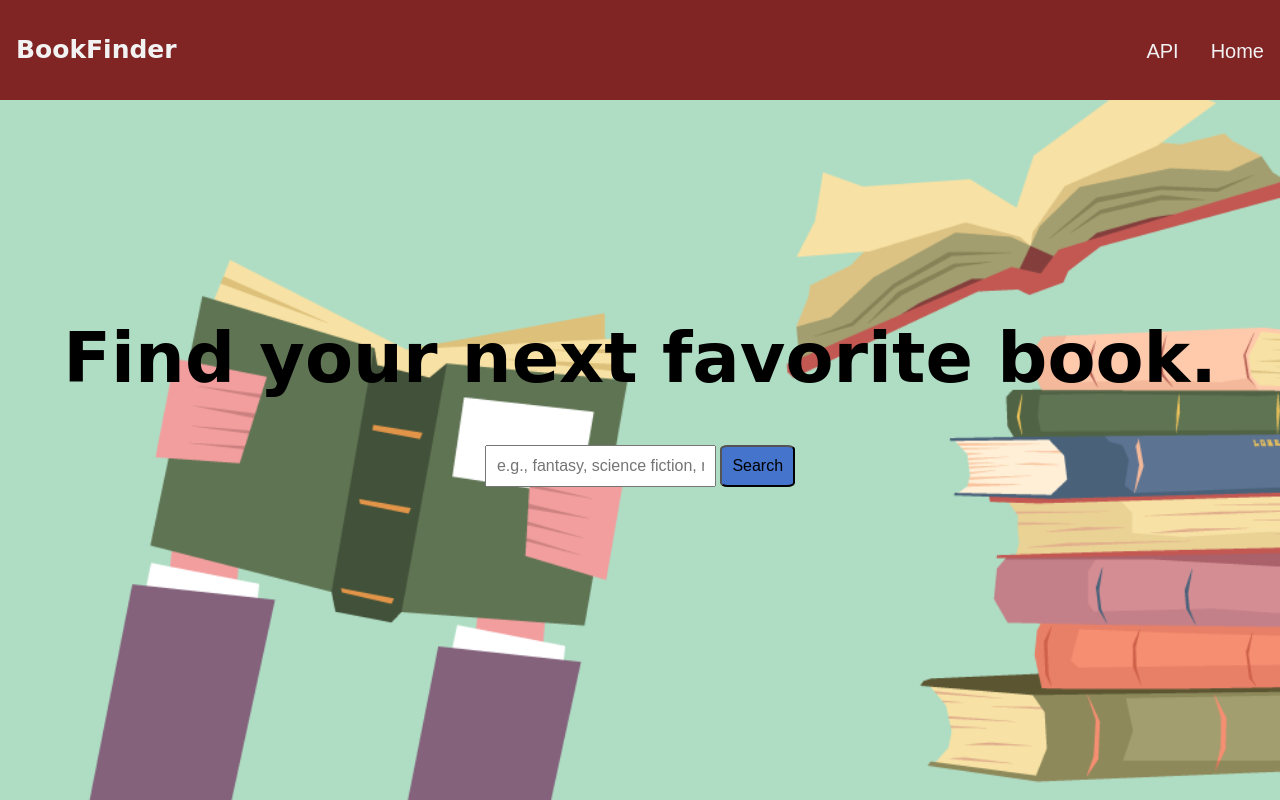
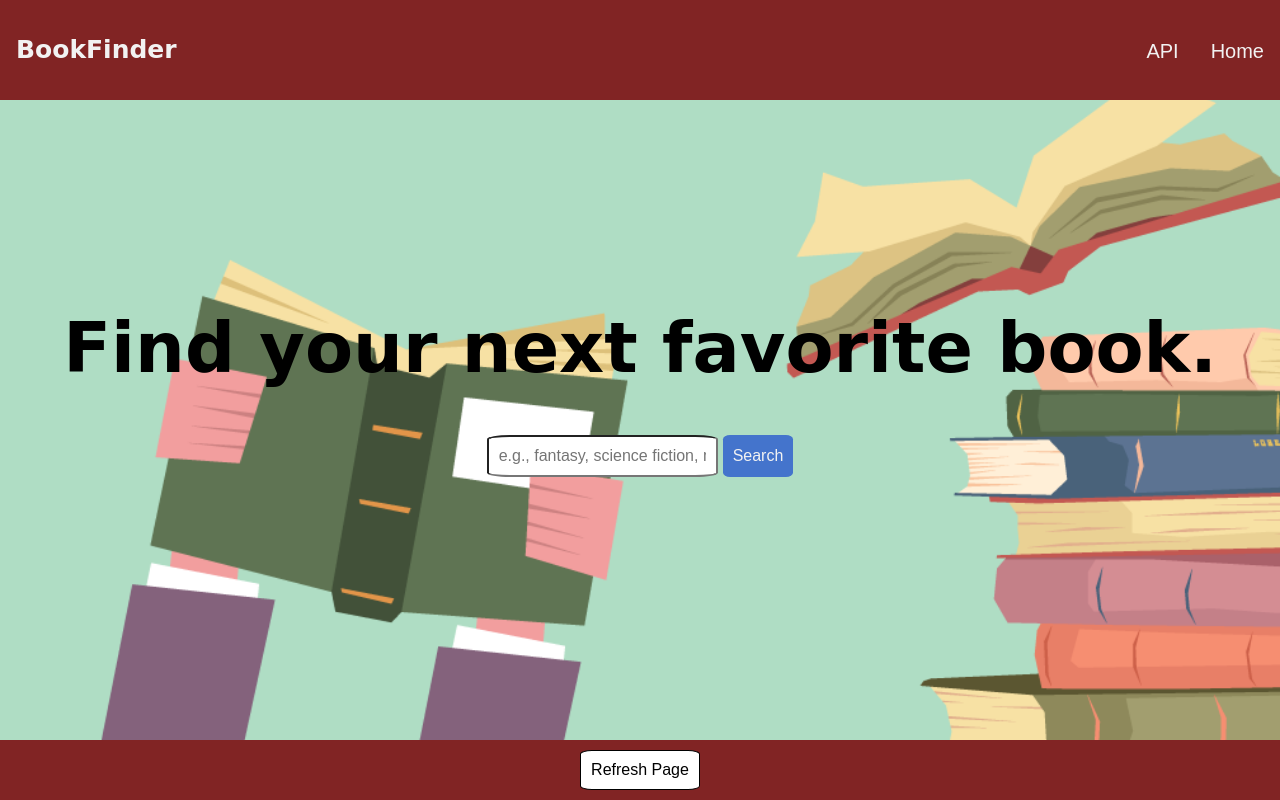
Before and after one commit to aleisgoood/Book-Finder, a website: page src/index.html in a window 1280 px wide. Drawn offline with Linux system fonts and the light colour scheme; a web font is replaced by a local one.

Commit message:
fixed js

```diff
--- a/src/css/style.css
+++ b/src/css/style.css
@@ -62,21 +62,9 @@ h2 {
 .container {
     text-align: center;
     padding: 60px 16px 16px;
-}
-
-#searchInput {
-    padding: 10px;
-    font-size: 16px;
-}
-
-
-
-#searchButton {
-    padding: 10px;
-    font-size: 16px;
-    cursor: pointer;
-    border-radius: 10%;
-    background-color: rgba(44, 93, 206, 0.812);
+    display: flex;
+    flex-direction: column;
+    align-items: center;
 }
 
 #results {
@@ -99,11 +87,71 @@ h2 {
 
 #descriptionContainer {
     margin-top: 20px;
-    padding: 0 20px;
+    padding: 0px 20px;
 }
 
 .book-description {
     border-style: double;
     background-color: #ddd;
     padding: 50px;
+    margin-bottom: 50px;
 }
+
+.search-container {
+    display: flex;
+    margin-bottom: 20px; /* Adjust margin as needed */
+}
+
+.footer {
+    background-color: #812424;
+    position: fixed;
+    bottom: 0;
+    width: 100%;
+    text-align: center;
+    padding: 10px;
+}
+
+#searchInput {
+    flex: 1;
+    padding: 10px;
+    font-size: 16px;
+    border-radius: 10%;
+    margin-right: 5px;
+}
+
+#searchButton,
+#resetButton {
+    padding: 10px;
+    font-size: 16px;
+    cursor: pointer;
+    border-radius: 10%;
+}
+
+#searchButton {
+    background-color: rgba(44, 93, 206, 0.812);
+    color: #f2f2f2;
+    border: none;
+}
+
+#resetButton {
+    background-color: #fff;
+    color: #000;
+    border: 1px solid #000;
+}
+
+
+/* Add a loading spinner */
+.spinner {
+    border: 4px solid rgba(0, 0, 0, 0.1);
+    border-radius: 50%;
+    border-top: 4px solid #3498db;
+    width: 40px;
+    height: 40px;
+    animation: spin 1s linear infinite;
+    margin: 20px auto;
+}
+
+@keyframes spin {
+    0% { transform: rotate(0deg); }
+    100% { transform: rotate(360deg); }
+}
--- a/src/index.html
+++ b/src/index.html
@@ -9,7 +9,6 @@
     <title>BookFinder</title>
     <link rel="stylesheet" href="../src/css/style.css">
     <script src="../src/js/script.js"></script>
-
 </head>
 <body>
     <div class="navbar">
@@ -20,11 +19,17 @@
 
     <div class="container">
         <h1>Find your next favorite book.</h1>
+        <div class="search-container">
             <input type="text" id="searchInput" placeholder="e.g., fantasy, science fiction, mystery">
             <button id="searchButton" onclick="searchBooks()">Search</button>
+        </div>
         <div id="results"></div>
         <div id="descriptionContainer"></div>
     </div>
 
+    <!-- Footer with the reset button -->
+    <div class="footer">
+        <button id="resetButton" onclick="resetPage()">Refresh Page</button>
+    </div>
 </body>
 </html>
--- a/src/js/script.js
+++ b/src/js/script.js
@@ -2,17 +2,11 @@ function searchBooks() {
   const searchInput = document.getElementById('searchInput').value.toLowerCase();
   const resultsContainer = document.getElementById('results');
   const descriptionContainer = document.getElementById('descriptionContainer');
-    const h1Element = document.querySelector('h1'); // Select the h1 element
 
   resultsContainer.innerHTML = '';
   descriptionContainer.innerHTML = '';
 
-    function searchBooks() {
-        if (!validGenres.includes(searchInput)) {
-            resultsContainer.innerHTML = '<p>Error: Please enter a valid genre.</p>';
-            return;
-        }
-    }
+
 
   fetch(`https://openlibrary.org/subjects/${searchInput}.json`)
     .then(response => {
@@ -33,6 +27,9 @@ function searchBooks() {
         bookElement.addEventListener('click', () => {
           getBookDescription(work.key);
 
+          // Hide the search input and button
+          searchInputElem.style.display = 'none';
+          searchButtonElem.style.display = 'none';
         });
         resultsContainer.appendChild(bookElement);
       });
@@ -42,13 +39,34 @@ function searchBooks() {
       resultsContainer.innerHTML = `<p>Error: ${error.message}</p>`;
     });
 }
+//resets the page
+function resetPage() {
+  const searchInputElem = document.getElementById('searchInput');
+  const searchButtonElem = document.getElementById('searchButton');
+  searchInputElem.style.display = 'block';
+  searchButtonElem.style.display = 'block';
+
+  //  h1 element
+  const h1Elem = document.querySelector('h1');
+  h1Elem.style.display = 'block';
+
+  // Clear description container
+  const descriptionContainer = document.getElementById('descriptionContainer');
+  descriptionContainer.innerHTML = '';
+
+  // Clear results container
+  const resultsContainer = document.getElementById('results');
+  resultsContainer.innerHTML = '';
+}
+
+//gets book description and appends div
 
 function getBookDescription(bookKey) {
   const descriptionContainer = document.getElementById('descriptionContainer');
-  const h1Element = document.querySelector('h1'); // Select the h1 element
+  const h1Elem = document.querySelector('h1');
 
-  // Hide the h1 element when the description is displayed
-  h1Element.style.display = 'none';
+  // Hide the h1 elem after loading descriptions
+  h1Elem.style.display = 'none';
 
   fetch(`https://openlibrary.org${bookKey}.json`)
     .then(response => {
@@ -63,10 +81,8 @@ function getBookDescription(bookKey) {
       descriptionDiv.classList.add('book-description');
       descriptionDiv.innerHTML = `<p>Synopsis:</p><p>${book.description}</p>`;
 
-          // Clear the description container before appending a new one
       descriptionContainer.innerHTML = '';
 
-          // Append the description div to the descriptionContainer
       descriptionContainer.appendChild(descriptionDiv);
 
     })
```
Lines whose indentation alone changed are shown as unchanged.
